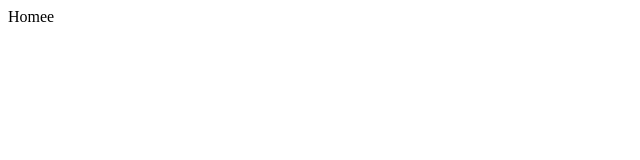
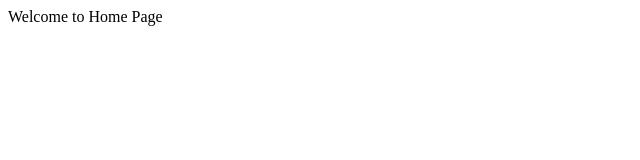
Before and after one commit to shelmiantony/AutocareProject-MERN, a React (Vite) app in the folder frontend/autocare-mern/: page / in a window 1280 px wide. Shown: the top 160 px of the page, without its empty margins (0-640 px from the left). Built offline with nearby package versions, Linux system fonts and the light colour scheme.

Commit message:
#first commit

```diff
--- a/frontend/autocare-mern/src/App.tsx
+++ b/frontend/autocare-mern/src/App.tsx
@@ -3,7 +3,7 @@ import { useState } from "react";
 function App() {
   const [count, setCount] = useState(0);
 
-  return <>Homee</>;
+  return <>Welcome to Home Page</>;
 }
 
 export default App;
```
